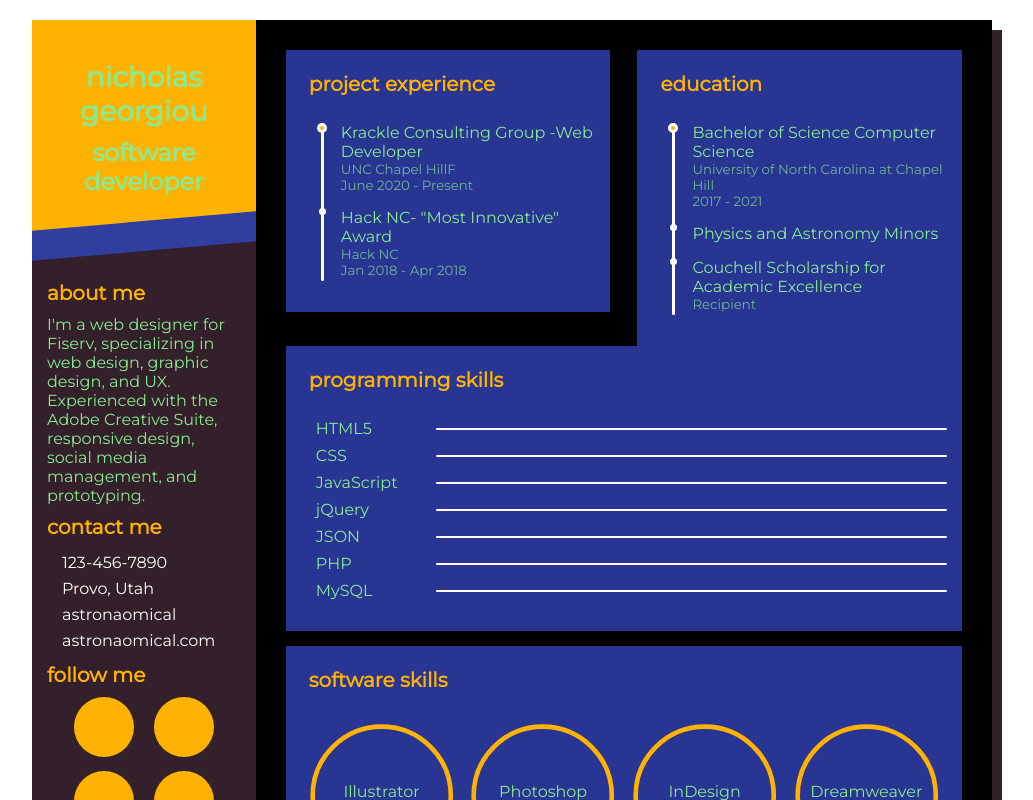
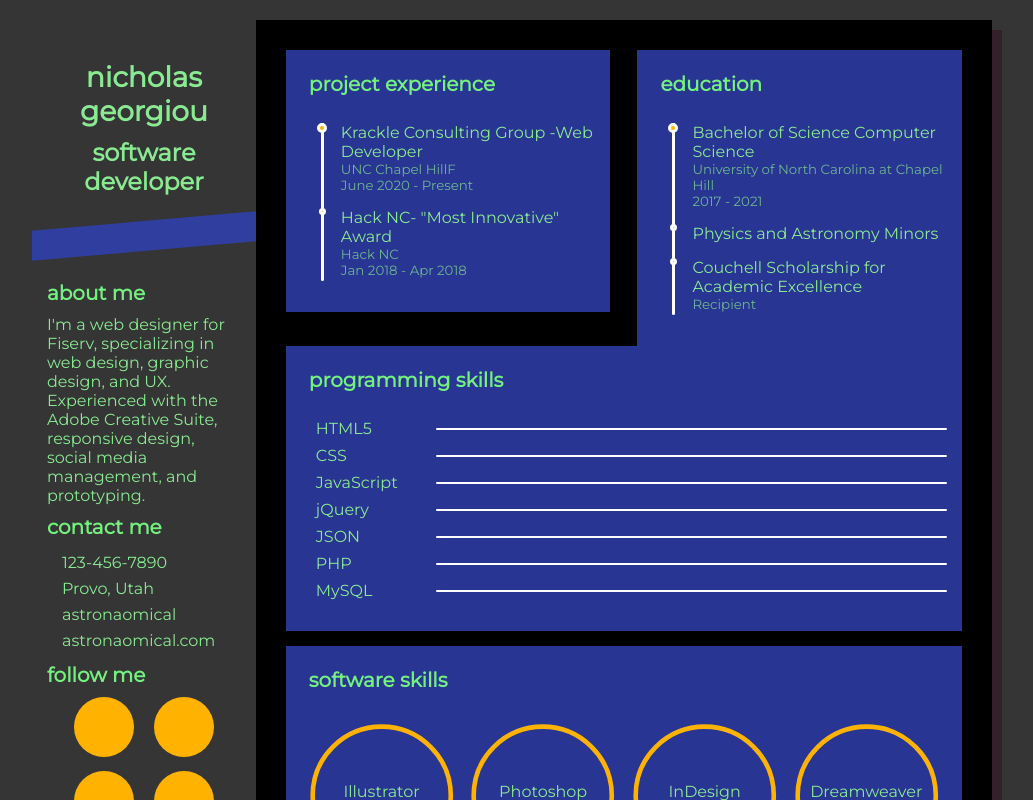
Before and after one commit to walanpat/ResumeSite0, a React (Create React App) app in the folder my-resume/: page / in a window 1280 px wide. Shown: the top 800 px of the page, without its empty margins (128-1161 px from the left). Built offline with nearby package versions, Linux system fonts and the light colour scheme.

Commit message:
New Color Pallette Picked.
https://coolors.co/353535-3c6e71-ffffff-d9d9d9-284b63

Note, now work on it

```diff
--- a/my-resume/src/index.css
+++ b/my-resume/src/index.css
@@ -17,7 +17,7 @@ body {
   padding: 0;
   -webkit-transition: 0.5s;
   transition: 0.5s;
-  background: #ffffff;
+  background: #353535;
   cursor: default;
   font-family: "Montserrat", sans-serif;
   font-size: 16px;
@@ -25,7 +25,7 @@ body {
 
 a {
   text-decoration: none;
-  color: #ffffff;
+  color: #8AEA92;
   display: block;
   transition-duration: 0.3s;
 }
@@ -36,7 +36,7 @@ ul {
 }
 
 h3 {
-  color: #ffb300;
+  color: #74f07f;
   margin: 10px 0;
   text-transform: lowercase;
   font-size: 1.25em;
@@ -67,11 +67,11 @@ h3 {
 .resume .base {
   width: 30%;
   padding: 30px 15px;
-  background: #33202A;
+  background: #353535;
   color: #8AEA92;
 }
 .resume .base .profile {
-  background: #ffb300;
+  background: #353535;
   padding: 30px 15px 40px 15px;
   margin: -30px -15px 45px -15px;
   position: relative;
@@ -245,7 +245,7 @@ h3 {
 }
 @keyframes circle {
   from {
-    box-shadow: 0 0 0 0px #fdd835;
+    box-shadow: 0 0 0 0px #33202A;
   }
   to {
     box-shadow: 0 0 0 6px rgba(255, 255, 255, 0);
```
Also changed, not shown: 1 other file (tests, documents, lock files or other folders).
